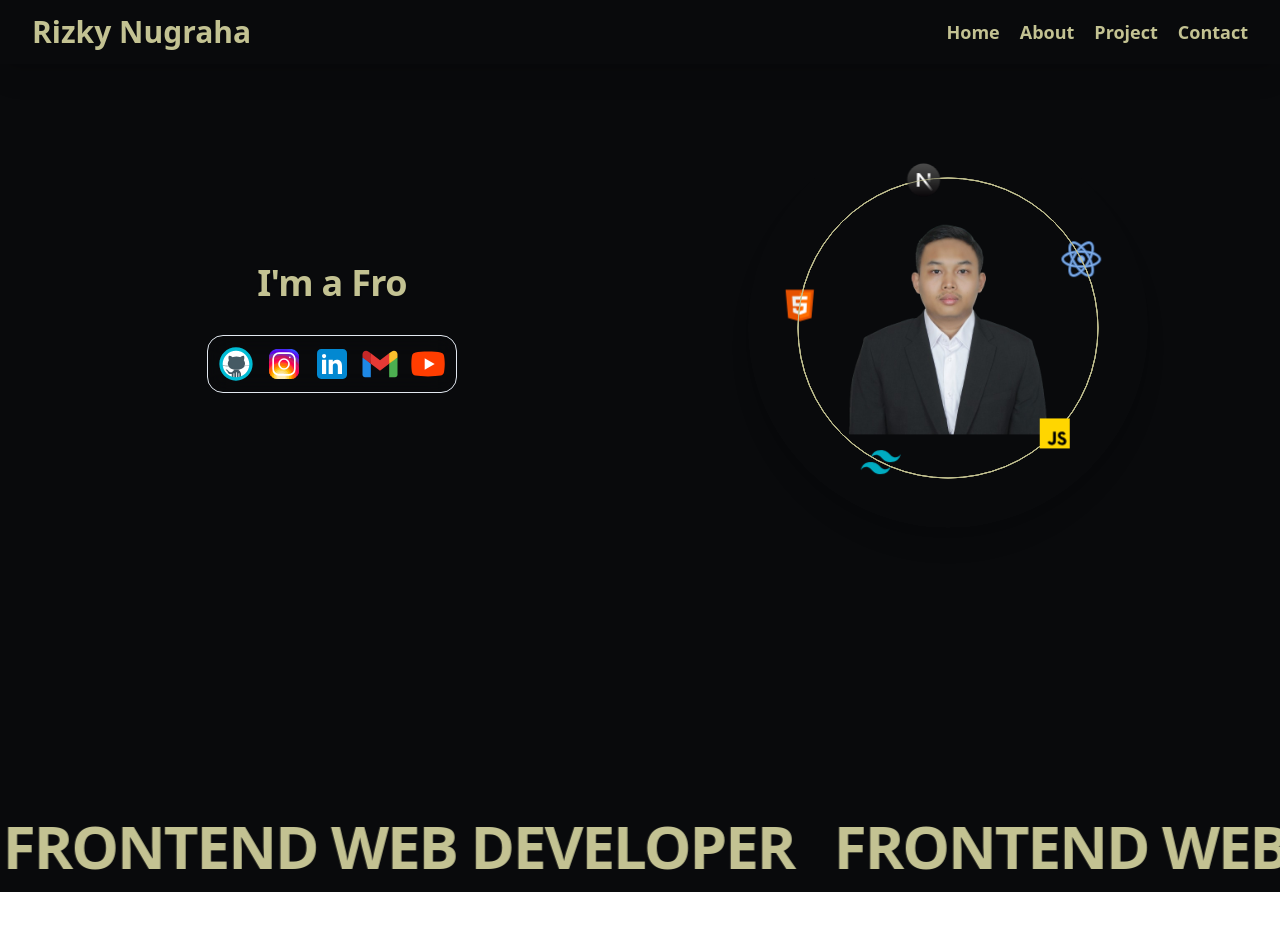
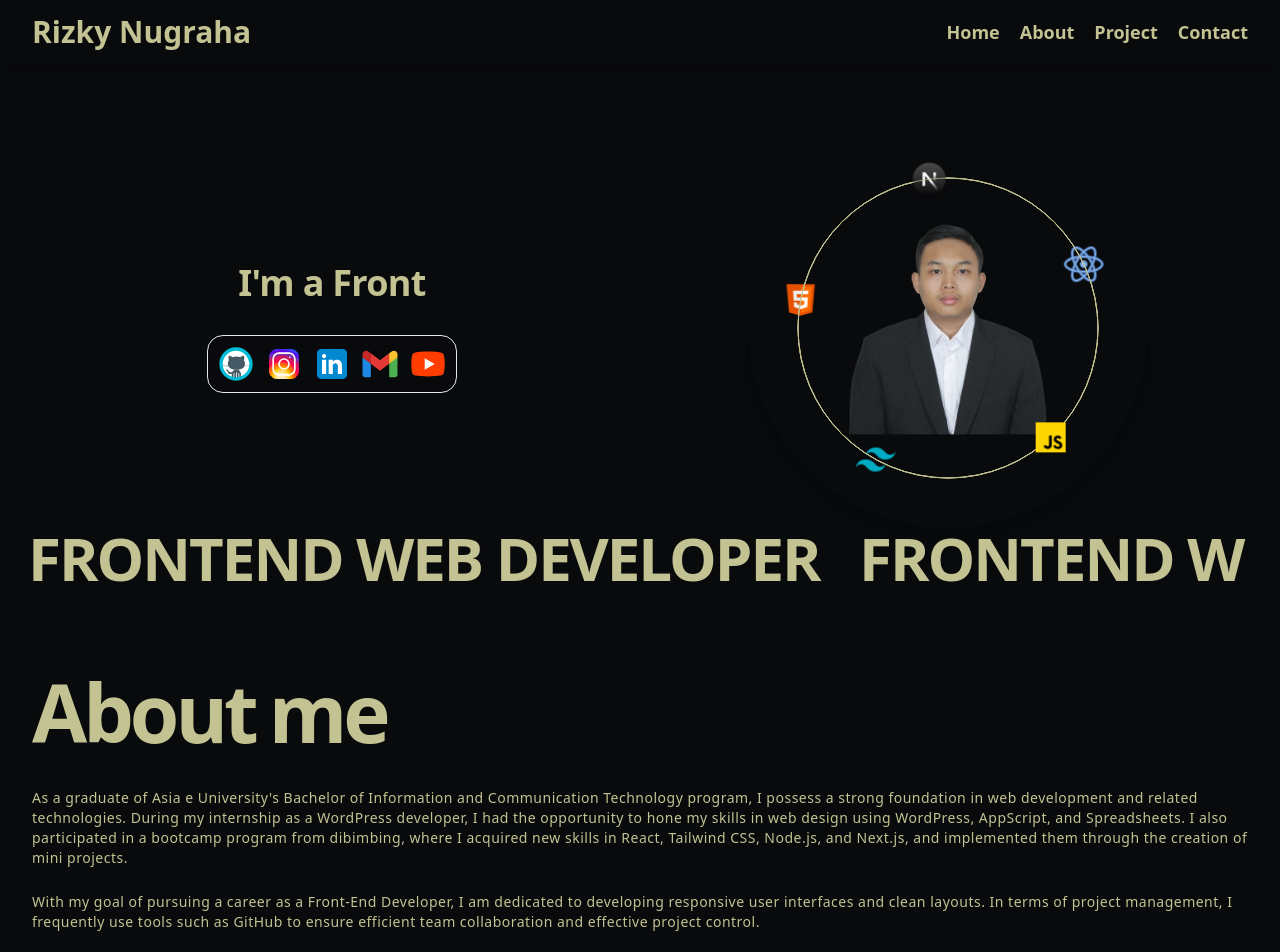
Before and after one commit to rizkyyynp/Profile, a Next.js app: page / in a window 1280 px wide. Shown: the top 952 px of the page. Before the commit the page ends 892 px from the top, so only its background shows below. Built offline with nearby package versions, Linux system fonts and the light colour scheme.

Commit message:
Add About page

```diff
--- /dev/null
+++ b/src/components/framer/AnimateParagraph.jsx
@@ -0,0 +1,51 @@
+import { cn } from "@/lib/utils";
+import { motion, useAnimation, useInView } from "framer-motion";
+import { useEffect, useRef } from "react";
+
+function AnimateParagraph({
+    paragraph,
+    className,
+    delay,
+}) {
+    const ref = useRef(null);
+    const ctrls = useAnimation();
+    const inView = useInView(ref);
+
+    useEffect(() => {
+        if (inView) {
+            ctrls.start("visible");
+        }
+    }, [ctrls, inView]);
+
+    const AnimationParagraph = {
+        hidden: {
+            opacity: 0,
+            y: `1em`,
+        },
+        visible: {
+            opacity: 1,
+            y: `0em`,
+            transition: {
+                duration: 1.8,
+                delay: delay,
+                ease: [0.2, 0.65, 0.3, 0.9],
+            },
+        },
+    };
+
+    return (
+        <p className={cn("text-sm", className)}>
+            <motion.span
+                ref={ref}
+                aria-hidden="true"
+                initial="hidden"
+                animate={ctrls}
+                variants={AnimationParagraph}
+            >
+                {paragraph}
+            </motion.span>
+        </p>
+    );
+}
+
+export default AnimateParagraph;
--- /dev/null
+++ b/src/components/framer/AnimateTitlte.jsx
@@ -0,0 +1,73 @@
+import React, { useEffect, useRef } from "react";
+import { motion, useAnimation, useInView } from "framer-motion";
+import { cn } from "@/lib/utils";
+
+function AnimateTitle({
+    title,
+    className,
+    wordSpace,
+    charSpace,
+    delay
+}) {
+    const ref = useRef(null);
+    const inView = useInView(ref);
+    const ctrls = useAnimation();
+
+    useEffect(() => {
+        if (inView) {
+            ctrls.start("visible");
+        }
+    }, [ctrls, inView]);
+
+    const wordAnimation = {
+        hidden: {},
+        visible: {},
+    };
+
+    const charAnimation = {
+        hidden: {
+            opacity: 0,
+            y: `1em`,
+        },
+        visible: {
+            opacity: 1,
+            y: `0em`,
+            transition: {
+                duration: 2.8,
+                ease: [0.2, 0.65, 0.3, 0.9],
+            }
+        }
+    };
+
+    return (
+        <h2 aria-label={title} role="heading" className={className}>
+            {title.split(" ").map((word, i) => (
+                <motion.span
+                    key={i}
+                    ref={ref}
+                    aria-hidden="true"
+                    initial="hidden"
+                    animate={ctrls}
+                    variants={wordAnimation}
+                    transition={{
+                        delayChildren: i * 0.25,
+                        staggerChildren: 0.05,
+                    }}
+                    className={cn("inline-block whitespace-nowrap", wordSpace)}
+                >
+                    {word.split("").map((char, j) => (
+                        <motion.span
+                            aria-hidden="true"
+                            variants={charAnimation}
+                            key={j}
+                            className={cn("inline-block", charSpace)}>
+                            {char}
+                        </motion.span>
+                    ))}
+                </motion.span>
+            ))}
+        </h2>
+    );
+}
+
+export default AnimateTitle;
--- /dev/null
+++ b/src/components/ui/About/About.js
@@ -0,0 +1,31 @@
+import AnimateTitle from "@/components/framer/AnimateTitlte"
+import AnimateParagraph from "@/components/framer/AnimateParagraph"
+
+export default function About() {
+    return (
+        <section className="lg:h-min-screen bg-back1 p-4 md:px-8 py-6">
+            <div className="mb-10 flex w-full items-center justify-between gap-x-2">
+                <AnimateTitle
+                    title={"About me"}
+                    className="text-left text-[40px] font-bold leading-[0.9em] tracking-tighter sm:text-[45px] md:text-[60px] lg:text-[80px] text-primary"
+                    wordSpace="mr-[14px]"
+                    charSpace="mr-[0.0001em]"
+                />
+            </div>
+            <div className="text-primary mb-10 flex w-full flex-col gap-4 text-[18px] font-medium leading-relaxed tracking-wide md:mb-16 md:gap-6 md:text-[20px] md:leading-relaxed ">
+                <AnimateParagraph
+                    paragraph="As a graduate of Asia e University's Bachelor of Information and Communication Technology program, I possess a strong foundation in web development and related technologies. During my internship as a WordPress developer, I had the opportunity to hone my skills in web design using WordPress, AppScript, and Spreadsheets. I also participated in a bootcamp program from dibimbing, where I acquired new skills in React, Tailwind CSS, Node.js, and Next.js, and implemented them through the creation of mini projects."
+                    delay={1.5}
+                />
+                <AnimateParagraph
+                    paragraph="With my goal of pursuing a career as a Front-End Developer, I am dedicated to developing responsive user interfaces and clean layouts. In terms of project management, I frequently use tools such as GitHub to ensure efficient team collaboration and effective project control."
+                    delay={1.8}
+                />
+                <AnimateParagraph
+                    paragraph="By combining formal education, hands-on experience, and non-formal education, I am committed to continuous learning and growth. I am ready to face new challenges and make a positive contribution to any team or project I am involved in."
+                    delay={2}
+                />
+            </div>
+        </section>
+    )
+}
--- a/src/components/ui/Hero/Hero.js
+++ b/src/components/ui/Hero/Hero.js
@@ -2,6 +2,7 @@ import TypingAnimation from "@/components/magicui/typing-animation"
 import React from "react";
 import { DockDemo } from "@/components/ui/Dock/DockDemo";
 import OrbitingCircle from "../Orbit/OrbitingCircle";
+import ParallaxText from "@/components/framer/ParallaxText";
 
 export default function Hero() {
     const texts = [
@@ -10,7 +11,7 @@ export default function Hero() {
         "I'm a Frontend Developer"
     ];
     return (
-        <section className="min-h-screen bg-back1 p-4 md:px-8">
+        <section className="lg:h-min-screen bg-back1 p-4 md:px-8 lg:pb-16">
             <div className="grid grid-cols-1 lg:grid-cols-2 mt-16 lg:mt-28 gap-4">
                 <div className="w-full px-4 flex flex-col justify-center items-center ">
                     <TypingAnimation
@@ -25,6 +26,11 @@ export default function Hero() {
                     <OrbitingCircle />
                 </div>
             </div>
+            <div className=" w-full overflow-hidden text-primary bg-back1">
+                <ParallaxText direction={500} baseVelocity={-1}>
+                    Frontend Web Developer
+                </ParallaxText>
+            </div>
         </section>
     )
 };
--- a/src/pages/index.js
+++ b/src/pages/index.js
@@ -1,16 +1,12 @@
+import About from "@/components/ui/About/About";
 import Hero from "@/components/ui/Hero/Hero";
 import Layout from "@/Layouts/layout";
-import ParallaxText from "@/components/framer/ParallaxText";
 
 export default function Home() {
   return (
     <Layout>
       <Hero />
-      <div className=" w-full overflow-hidden text-primary bg-back1 py-8 lg:py-4">
-        <ParallaxText direction={500} baseVelocity={-1}>
-          Frontend Web Developer
-        </ParallaxText>
-      </div>
+      <About />
     </Layout>
   )
 }
```
